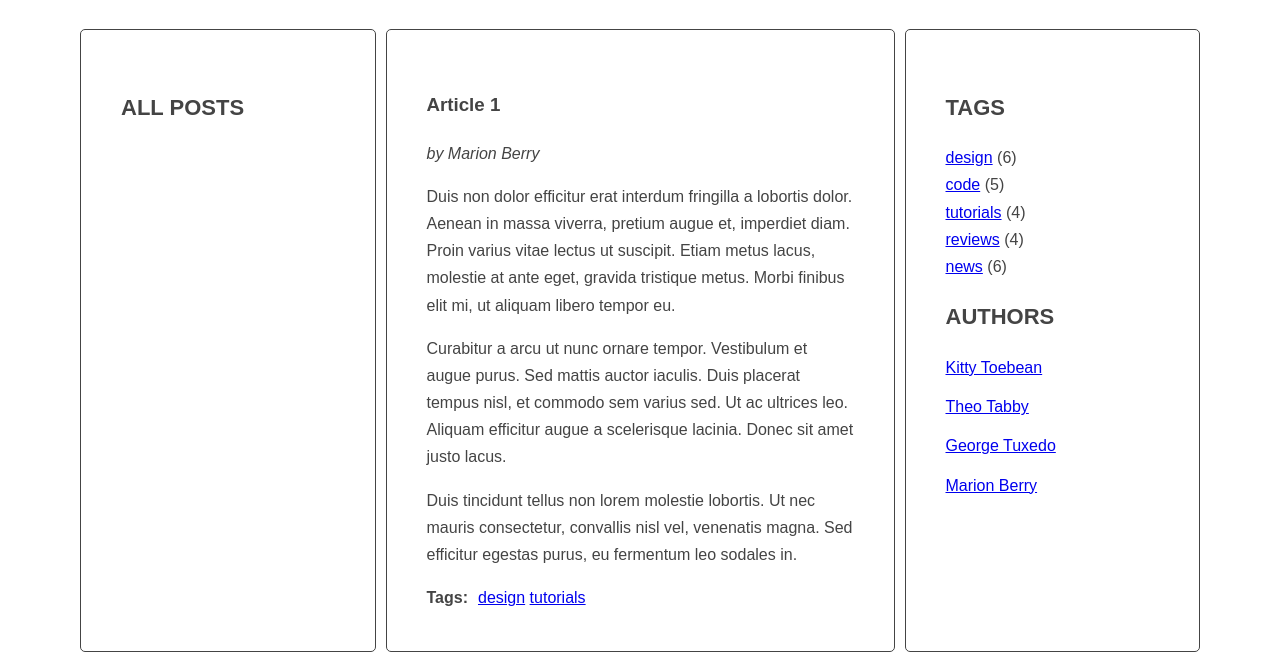
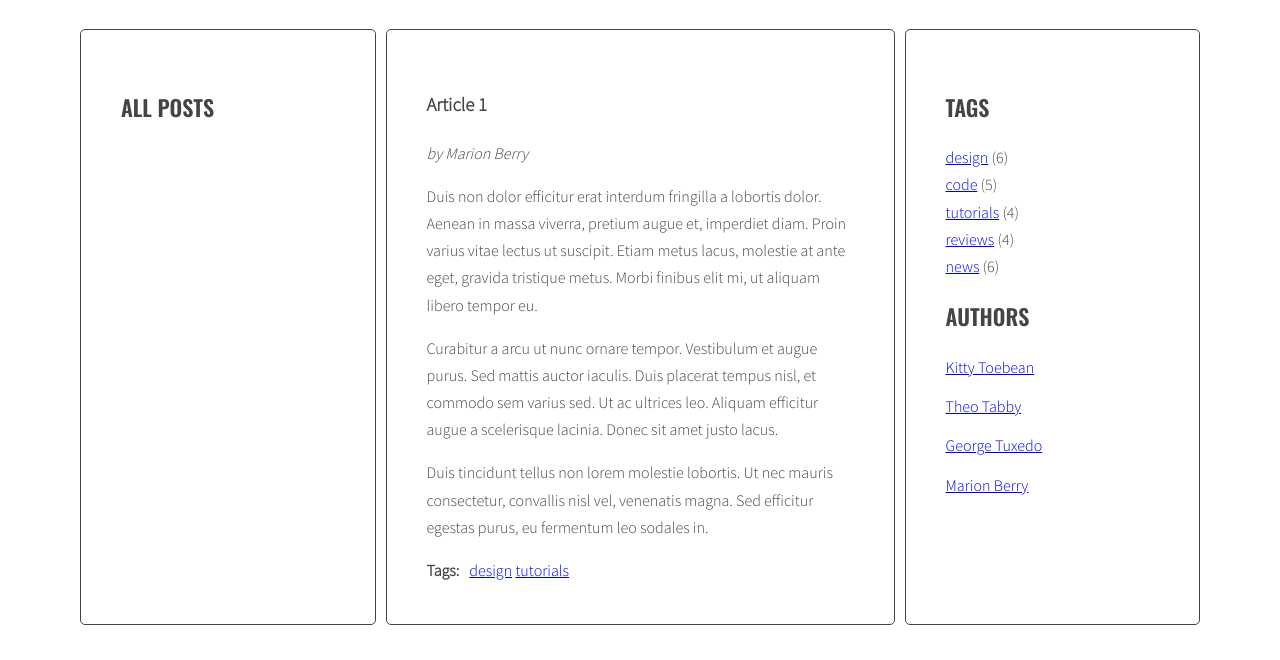
Before and after one commit to rado-jedro/javascript-blog, a website: page index.html in a window 1280 px wide. Shown: the part 214-874 px from the top of the page. After the commit the page ends 847 px from the top, so only its background shows below. Drawn offline with nearby package versions, Linux system fonts and the light colour scheme.

Commit message:
Update css ref in html file

```diff
--- a/index.html
+++ b/index.html
@@ -4,7 +4,7 @@
         <meta charset="utf-8">
         <meta name="viewport" content="width=device-width, initial-scale=1.0">
         <title>My blog</title>
-        <link rel="stylesheet" href="sass/style.css">
+        <link rel="stylesheet" href="css/style.css">
     </head>
 
     <body>
```
